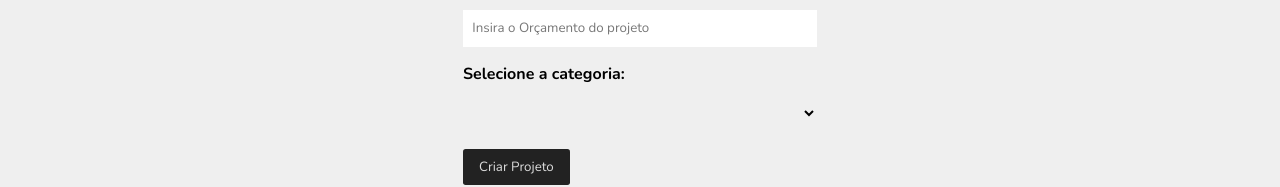
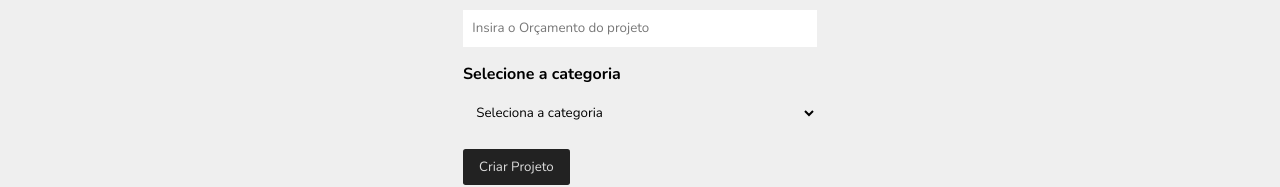
Before and after one commit to ValerioHasman/costsReact, a React (Create React App) app: page /novoprojeto in a window 1280 px wide. Shown: the part 321-508 px from the top of the page. Built offline with nearby package versions, Linux system fonts and the light colour scheme; data requests are answered from the project's data file.

Commit message:
Inserindo dados no banco via API - 24

```diff
--- /dev/null
+++ b/db.json
@@ -0,0 +1,39 @@
+{
+  "projetos": [
+    {
+      "id": 1
+    },
+    {
+      "id": 2
+    },
+    {
+      "categoria": {
+        "id": "1",
+        "nome": "Infra"
+      },
+      "orcamento": "2312312",
+      "nome": "sadasdasdasd",
+      "cost": 0,
+      "services": [],
+      "id": 3
+    }
+  ],
+  "categorias": [
+    {
+      "id": 1,
+      "nome": "Infra"
+    },
+    {
+      "id": 2,
+      "nome": "Dev"
+    },
+    {
+      "id": 3,
+      "nome": "Design"
+    },
+    {
+      "id": 4,
+      "nome": "Planejamento"
+    }
+  ]
+}
--- a/package.json
+++ b/package.json
@@ -6,6 +6,7 @@
     "@testing-library/jest-dom": "^5.16.4",
     "@testing-library/react": "^13.3.0",
     "@testing-library/user-event": "^13.5.0",
+    "json-server": "^0.17.0",
     "react": "^18.2.0",
     "react-dom": "^18.2.0",
     "react-icons": "^4.4.0",
@@ -15,6 +16,7 @@
   },
   "scripts": {
     "start": "react-scripts start",
+    "backend": "json-server --watch db.json --port 5000",
     "build": "react-scripts build",
     "test": "react-scripts test",
     "eject": "react-scripts eject"
--- a/src/components/form/Input.js
+++ b/src/components/form/Input.js
@@ -4,7 +4,14 @@ function Input ({type, text, name, placeholder, handleOnChange, value}) {
     return (
         <div className={style.form_control}>
             <label htmlFor={name}>{text}</label>
-            <input id={name} name={name} type={type} placeholder={placeholder}/>
+            <input
+                id={name}
+                name={name}
+                type={type}
+                placeholder={placeholder}
+                onChange={handleOnChange}
+                value={value}
+            />
         </div>
     )
 }
--- a/src/components/form/Select.js
+++ b/src/components/form/Select.js
@@ -3,12 +3,22 @@ import style from './Select.module.css'
 function Select({ text, name, options, handleOnChange, value }) {
   return (
     <div className={style.form_control}>
-            <label htmlFor={name}>{text}:</label>
-            <select id={name}>
+      <label htmlFor={name}>{text}</label>
+      <select
+        id={name}
+        name={name}
+        onChange={handleOnChange}
+        value={value || ''}
+      >
+        <option>Seleciona a categoria</option>
+        {options.map((option) => (
           <option
-                    disabled
-                    >Seleciona a categoria
+            value={option.id}
+            key={option.id}
+          >
+            {option.nome}
           </option>
+        ))}
       </select>
     </div>
   )
--- a/src/components/pages/NovoProjeto.js
+++ b/src/components/pages/NovoProjeto.js
@@ -1,12 +1,39 @@
+import { useNavigate } from 'react-router-dom'
+
 import ProjetoForm from '../projeto/ProjetoForm'
 import style from './NovoProjeto.module.css'
 
-function NovoProjeto () {
+function NovoProjeto() {
+
+  const historico = useNavigate()
+
+  function criarPost(projeto) {
+    //inicializar o projeto costs e serviços
+    projeto.cost = 0
+    projeto.services = []
+
+    fetch('http://localhost:5000/projetos', {
+      method: 'POST',
+      headers: {
+        'Content-type': 'application/json'
+      },
+      body: JSON.stringify(projeto),
+    })
+      .then((resp) => resp.json())
+      .then((data) => {
+        console.log(data)
+        // redirecionamento
+        historico('/projetos', {message: 'Projeto criado'})
+      })
+      .catch((err) => console.log(err))
+
+  }
+
   return (
     <div className={style.novoprojeto_container}>
       <h1>Criar um Projeto</h1>
       <p>Crie seu projeto para depois adicionar os serviços</p>
-            <ProjetoForm testoBotao='Criar Projeto' />
+      <ProjetoForm handleSubmit={criarPost} textoBotao='Criar Projeto' />
     </div>
   )
 }
--- a/src/components/projeto/ProjetoForm.js
+++ b/src/components/projeto/ProjetoForm.js
@@ -1,28 +1,73 @@
+import { useEffect, useState } from 'react'
+
 import Input from '../form/Input'
 import Select from '../form/Select'
 import SubmitButton from '../form/SubmitButton'
-import style from './Projeto.module.css'
+import style from './ProjetoForm.module.css'
 
-function ProjetoForm ({testoBotao}) {
+function ProjetoForm({ textoBotao, handleSubmit, projectData }) {
+  const [categoria, setCategoria] = useState([])
+  const [projeto, setProjeto] = useState(projectData || {})
+
+  useEffect(() => {
+    fetch("http://localhost:5000/categorias", {
+      method: 'GET',
+      headers: {
+        'Content-Type': 'application/json',
+      },
+    })
+      .then((resp) => resp.json())
+      .then((data) => {
+        setCategoria(data)
+      })
+      .catch((err) => console.log(err))
+  }, [])
+
+  const submit = (e) => {
+    e.preventDefault()
+    handleSubmit(projeto)
+  }
+
+  function handleChange(e) {
+    setProjeto({ ...projeto, [e.target.name]: e.target.value })
+  }
+
+  function handleCategoria(e) {
+    setProjeto({
+      ...projeto,
+      categoria: {
+        id: e.target.value,
+        nome: e.target.options[e.target.selectedIndex].text,
+      },
+    })
+  }
+
   return (
-        <form className={style.form}>
+    <form onSubmit={submit} className={style.form}>
       <Input
         type="text"
         text="Nome Do Projeto"
         name="nome"
         placeholder="Insira o nome do projeto"
+        handleOnChange={handleChange}
+        value={projeto.nome ? projeto.nome : '' }
       />
       <Input
         type="number"
         text="Orçamento toral"
         name="orcamento"
         placeholder="Insira o Orçamento do projeto"
+        handleOnChange={handleChange}
+        value={projeto.orcamento ? projeto.orcamento : '' }
       />
       <Select
         text="Selecione a categoria"
         name="categoria_id"
+        options={categoria}
+        handleOnChange={handleCategoria}
+        value={projeto.categoria ? projeto.categoria.id : ''}
       />
-            <SubmitButton text={testoBotao} />
+      <SubmitButton text={textoBotao} />
     </form>
   )
 }
```
Also changed, not shown: src/components/projeto/ProjetoForm.module.css (renamed from src/components/projeto/Projeto.module.css), 1 other file (tests, documents, lock files or other folders). Lines whose indentation alone changed are shown as unchanged.
